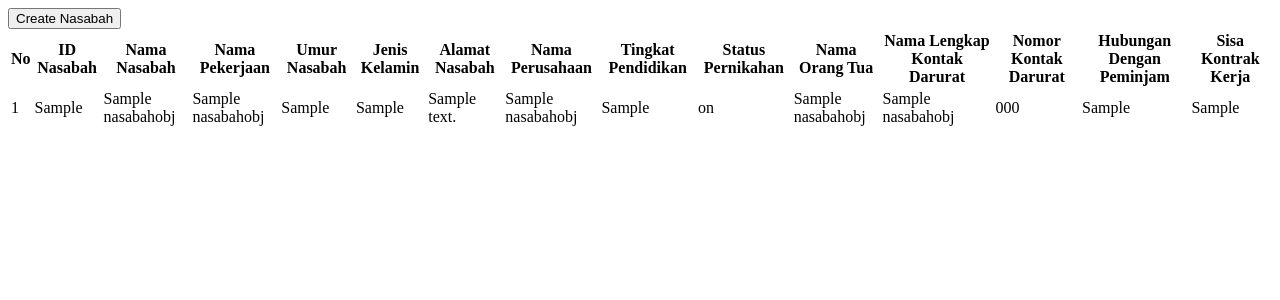
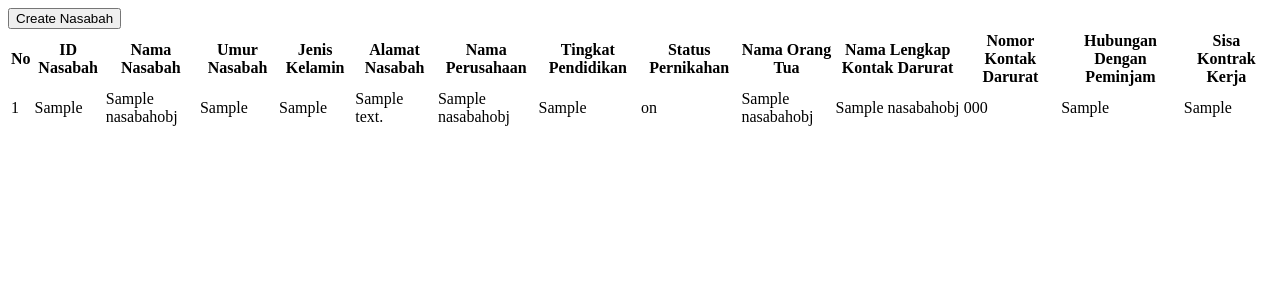
Before and after one commit to Shadowman1205/DEADLINE-4_KELOMPOK-16, a Django app: template losikbank/uang/templates/nasabah/read_nasabah.html in a window 1280 px wide. Shown: the top 300 px of the page. Run offline with Django 4.2, Linux system fonts and the light colour scheme; the template is opened without the code that fills it: most values are stand-ins (such as "Sample title", 1, 10 or a date in 2020).

Commit message:
Update read_nasabah.html

```diff
--- a/losikbank/uang/templates/nasabah/read_nasabah.html
+++ b/losikbank/uang/templates/nasabah/read_nasabah.html
@@ -13,7 +13,6 @@
                 <th>No</th>
                 <th>ID Nasabah</th>
                 <th>Nama Nasabah</th>
-                <th>Nama Pekerjaan</th>
                 <th>Umur Nasabah</th>
                 <th>Jenis Kelamin</th>
                 <th>Alamat Nasabah</th>
@@ -36,7 +35,6 @@
                 <td>{{ forloop.counter }}</td>
                 <td>{{ i.id_nasabah }}</td>
                 <td>{{ i.nama_nasabah }}</td>
-                <td>{{ i.nama_pekerjaan }}</td>
                 <td>{{ i.umur_nasabah }}</td>
                 <td>{{ i.jenis_kelamin }}</td>
                 <td>{{ i.alamat_nasabah }}</td>
```
